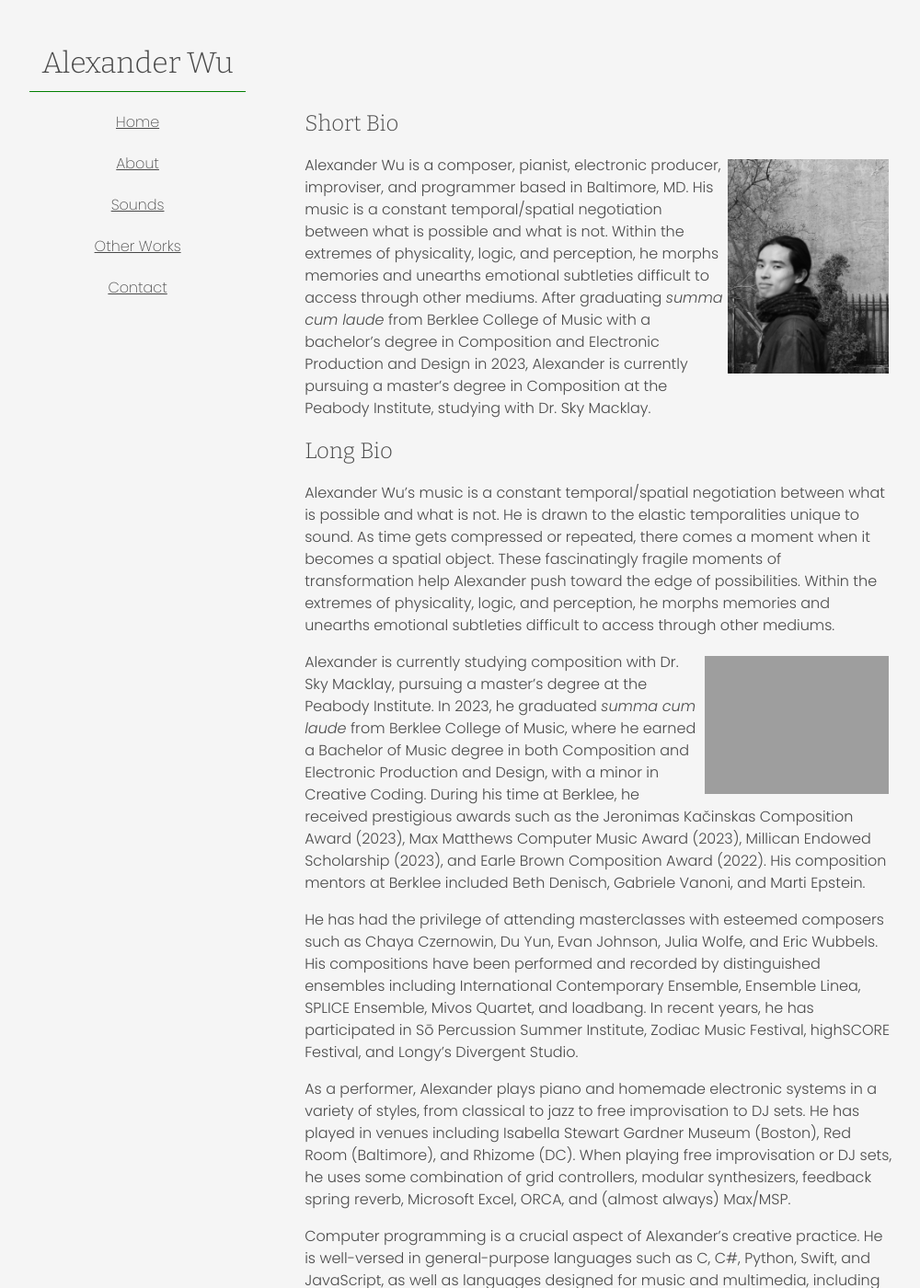
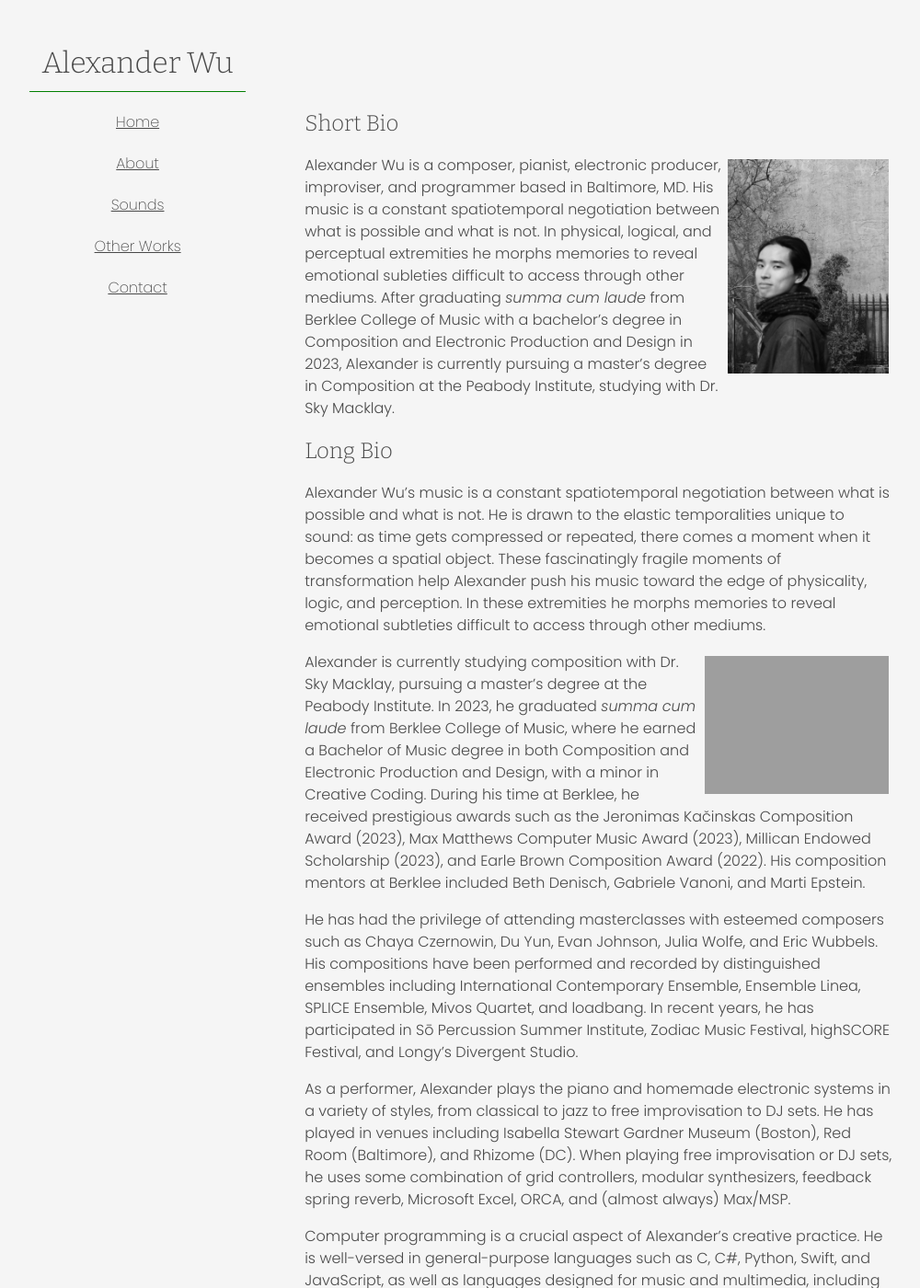
Before and after one commit to aleksuuu/aleksuuu.github.io, a Jekyll site: the page built from about-new.md, in a window 1280 px wide and 1400 px high. Shown: the whole window at 92% size, without its empty margins (18-1018 px from the left). Built offline with Jekyll 4.4.1, drawn with Linux system fonts in a browser that asks for light colours.

Commit message:
Update about-new.md

```diff
--- a/about-new.md
+++ b/about-new.md
@@ -7,12 +7,11 @@ title: About
 
 ![A black and white photo of Alexander wearing a black scarf looking back at the camera]({{ site.imgurl | absolute_url }}/headshot.jpg){: width="175" style="float: right; padding: 5px;" }
 <!-- {{ site.description | markdownify }} -->
-Alexander Wu is a composer, pianist, electronic producer, improviser, and programmer based in Baltimore, MD. His music is a constant temporal/spatial negotiation between what is possible and what is not. Within the extremes of physicality, logic, and perception, he morphs memories and unearths emotional subtleties difficult to access through other mediums. After graduating _summa cum laude_ from Berklee College of Music with a bachelor’s degree in Composition and Electronic Production and Design in 2023, Alexander is currently pursuing a master’s degree in Composition at the Peabody Institute, studying with Dr. Sky Macklay.
-
+Alexander Wu is a composer, pianist, electronic producer, improviser, and programmer based in Baltimore, MD. His music is a constant spatiotemporal negotiation between what is possible and what is not. In physical, logical, and perceptual extremities he morphs memories to reveal emotional subleties difficult to access through other mediums. After graduating _summa cum laude_ from Berklee College of Music with a bachelor’s degree in Composition and Electronic Production and Design in 2023, Alexander is currently pursuing a master’s degree in Composition at the Peabody Institute, studying with Dr. Sky Macklay.
 
 ## Long Bio
 
-Alexander Wu’s music is a constant temporal/spatial negotiation between what is possible and what is not. He is drawn to the elastic temporalities unique to sound. As time gets compressed or repeated, there comes a moment when it becomes a spatial object. These fascinatingly fragile moments of transformation help Alexander push toward the edge of possibilities. Within the extremes of physicality, logic, and perception, he morphs memories and unearths emotional subtleties difficult to access through other mediums.
+Alexander Wu’s music is a constant spatiotemporal negotiation between what is possible and what is not. He is drawn to the elastic temporalities unique to sound: as time gets compressed or repeated, there comes a moment when it becomes a spatial object. These fascinatingly fragile moments of transformation help Alexander push his music toward the edge of physicality, logic, and perception. In these extremities he morphs memories to reveal emotional subtleties difficult to access through other mediums.
 
 ![Alexander playing the piano behind plants, shea butter, and a few books titled “Sellout” placed on black shelves]({{ site.imgurl | absolute_url }}/gardner-portrait.png){: width="200" style="float: right; padding: 5px;" }
 
@@ -20,7 +19,7 @@ Alexander is currently studying composition with Dr. Sky Macklay, pursuing a mas
 
 He has had the privilege of attending masterclasses with esteemed composers such as Chaya Czernowin, Du Yun, Evan Johnson, Julia Wolfe, and Eric Wubbels. His compositions have been performed and recorded by distinguished ensembles including International Contemporary Ensemble, Ensemble Linea, SPLICE Ensemble, Mivos Quartet, and loadbang. In recent years, he has participated in Sō Percussion Summer Institute, Zodiac Music Festival, highSCORE Festival, and Longy’s Divergent Studio.
 
-As a performer, Alexander plays piano and homemade electronic systems in a variety of styles, from classical to jazz to free improvisation to DJ sets. He has played in venues including Isabella Stewart Gardner Museum (Boston), Red Room (Baltimore), and Rhizome (DC). When playing free improvisation or DJ sets, he uses some combination of grid controllers, modular synthesizers, feedback spring reverb, Microsoft Excel, ORCA, and (almost always) Max/MSP.
+As a performer, Alexander plays the piano and homemade electronic systems in a variety of styles, from classical to jazz to free improvisation to DJ sets. He has played in venues including Isabella Stewart Gardner Museum (Boston), Red Room (Baltimore), and Rhizome (DC). When playing free improvisation or DJ sets, he uses some combination of grid controllers, modular synthesizers, feedback spring reverb, Microsoft Excel, ORCA, and (almost always) Max/MSP.
 
 Computer programming is a crucial aspect of Alexander’s creative practice. He is well-versed in general-purpose languages such as C, C#, Python, Swift, and JavaScript, as well as languages designed for music and multimedia, including Max/MSP/Jitter/Gen, SuperCollider, and TouchDesigner. Notable recent projects include _jingle bach_, an audiovisual installation generated from YouTube commercials; ectone, a web-based microtonal ear training tool; and VariTuner, a microtonal tuner and tone generator app for iOS devices, featuring a built-in library of over 5000 microtonal scales.
 
```
